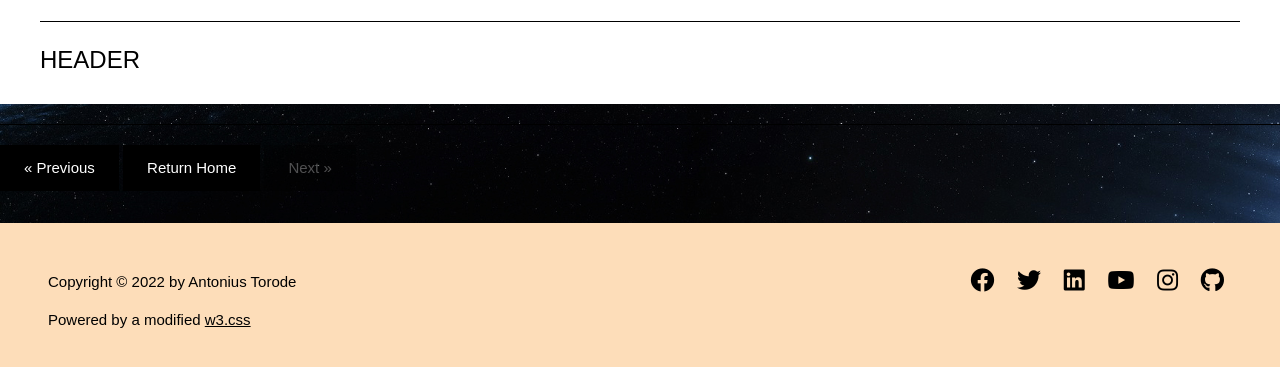
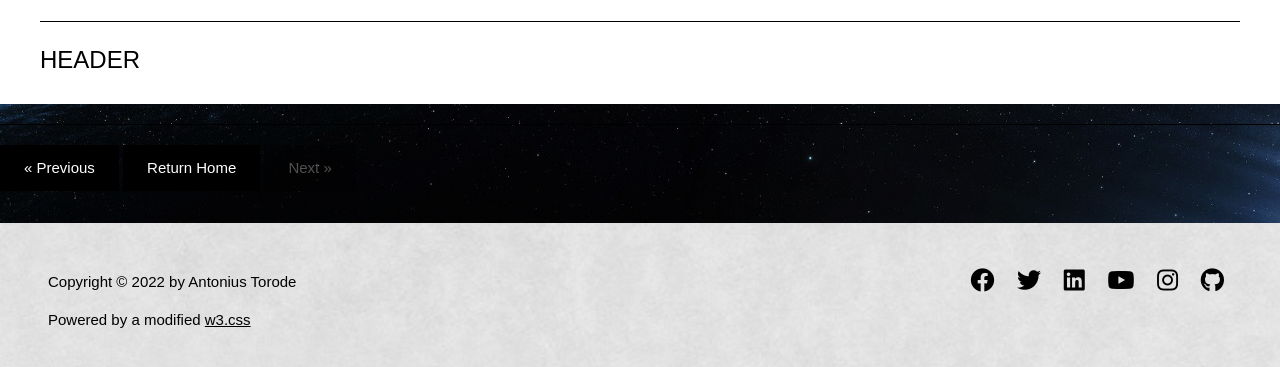
Before and after one commit to peerreviewedpirate/peerreviewedpirate.github.io, a website: page articles/construction.html in a window 1280 px wide. Shown: the part 563-930 px from the top of the page. Drawn offline with Linux system fonts and the light colour scheme; a web font is replaced by a local one.

Commit message:
updated footers

```diff
--- a/articles/construction.html
+++ b/articles/construction.html
@@ -93,7 +93,7 @@
 
 
 <!-- ============== BEGIN FOOTER - PYTHON ENCODED =============== -->
-<footer class="w3-container w3-light-wood w3-padding-32 w3-margin-top">
+<footer class="w3-container w3-light-paper w3-padding-32 w3-margin-top">
     <div class="w3-row">
         <!-- Copyright notice -->
         <div class="w3-col s6">
@@ -112,11 +112,11 @@
                 <a href="https://www.linkedin.com/in/antonius-torode/" class="w3-padding-small fab fa-linkedin"></a>
                 <a href="https://www.youtube.com/channel/UCEnZovSEZd8BsB2_PJrPkEg" class="w3-padding-small fab fa-youtube"></a>
                 <a href="https://www.instagram.com/awtorode/" class="w3-padding-small fab fa-instagram"></a>
-                <a href="https://github.com/GitWebsiteTutorial/GitWebsiteTutorial.github.io" class="w3-padding-small fab fa-github"></a>
+                <a href="https://github.com/peerreviewedpirate/peerreviewedpirate.github.io" class="w3-padding-small fab fa-github"></a>
             </nav>
         </div>
     </div>
-</footer></footer><!-- ============== END FOOTER - PYTHON ENCODED =============== -->
+</footer></footer></footer><!-- ============== END FOOTER - PYTHON ENCODED =============== -->
 
 </body>
 </html>
```
Also changed, not shown: articles/001.html (+3 -3 lines), index.html (+2 -2 lines).
